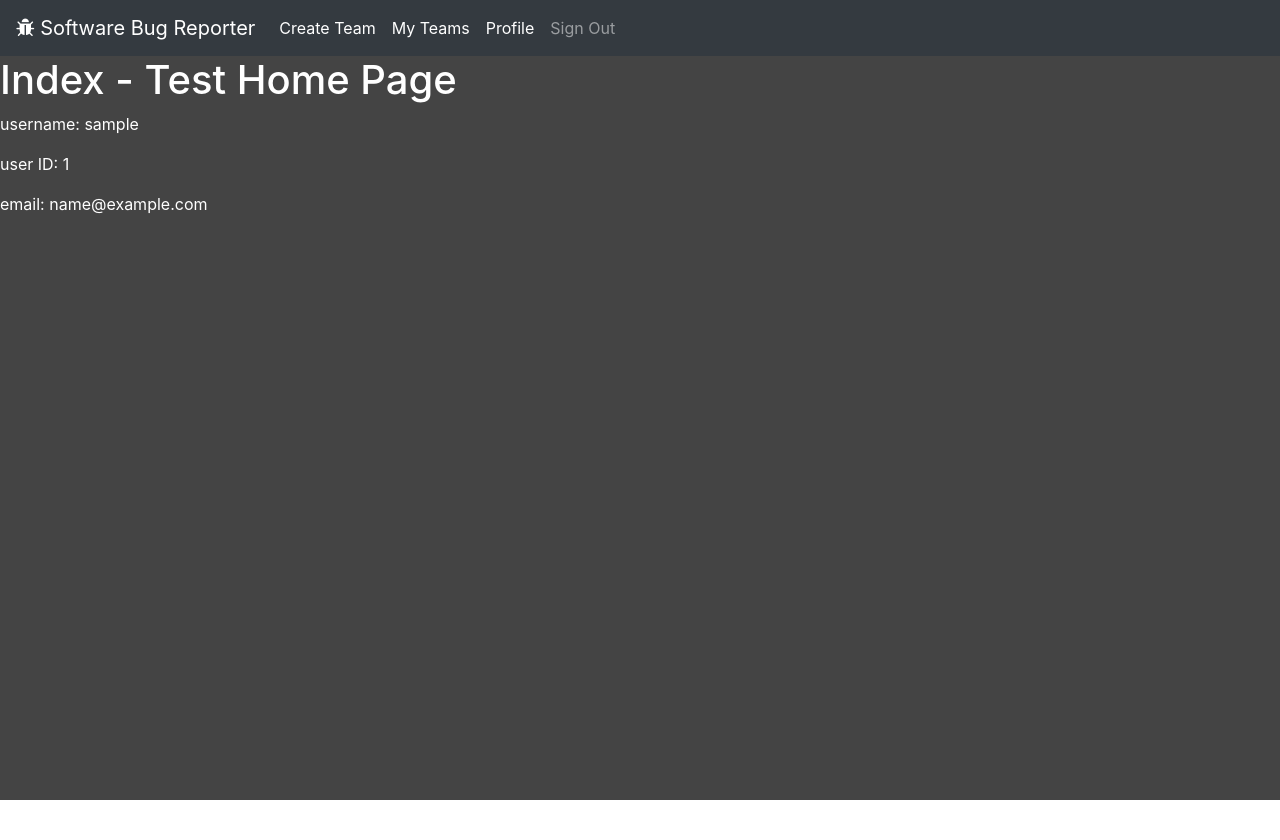
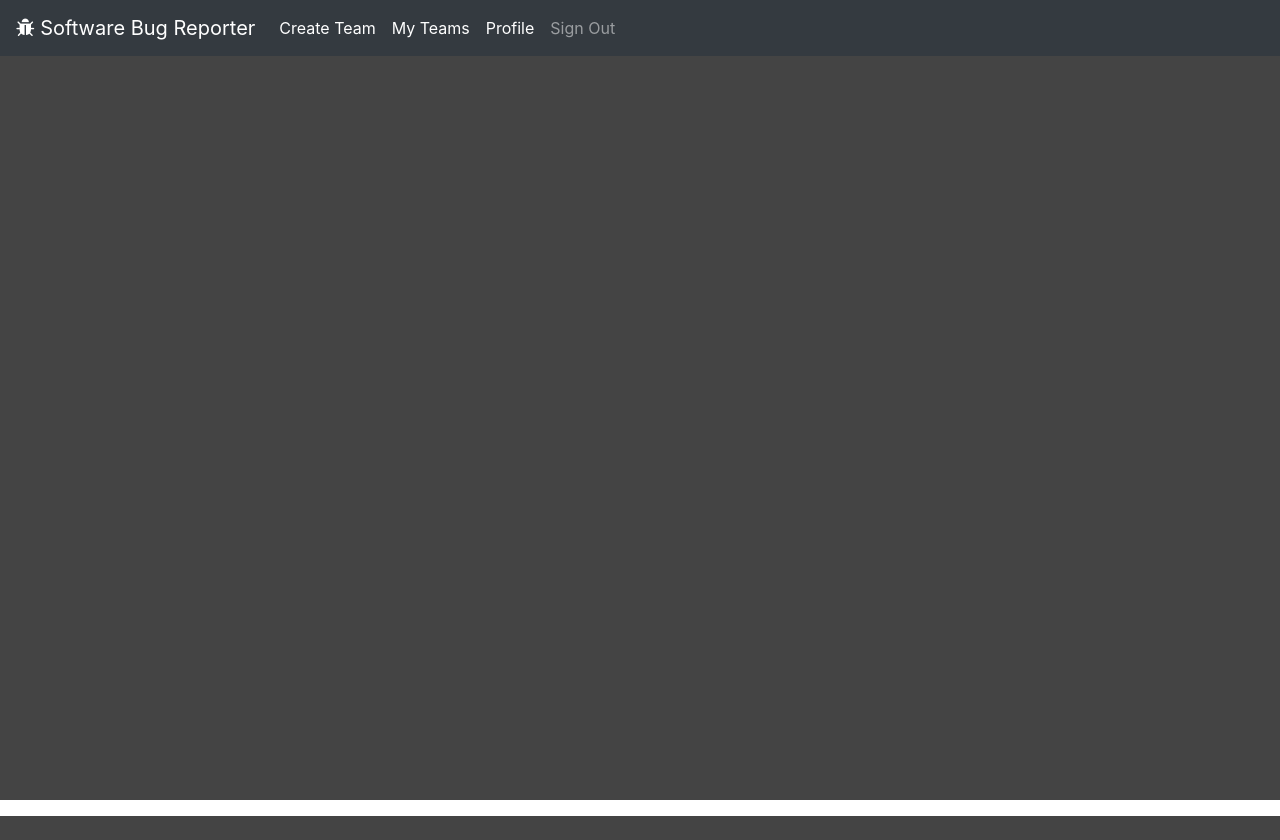
Before and after one commit to Code-Institute-Submissions/tgc07-project04, a Django app: page / in a window 1280 px wide. Shown: the top 840 px of the page. After the commit the page ends 816 px from the top, so only its background shows below. Run offline with Django 3.2, Linux system fonts and the light colour scheme; the visitor is signed in with stand-in values (Sample User, id 1); data that the repository does not hold is empty; some libraries are stand-ins or nearby versions.

Commit message:
Remove test output on index.html template and console print

```diff
--- a/home/templates/home/index.html
+++ b/home/templates/home/index.html
@@ -3,14 +3,6 @@
 {% block title %}Software Bug Reporter - Home {% endblock %}
 
 {% block content %}
-    <h1>Index - Test Home Page</h1>
-    {% if request.user.is_authenticated %}
-        <p>username: {{request.user}}</p>
-        <p>user ID: {{request.user.id}}</p>
-        <p>email: {{request.user.email}}</p>
-    {% else %}
-        <p>Please <a href="{% url 'account_login' %}">login</a></p>
-    {% endif %}
     <div class="tasks-main">
         {% include 'tasks/base-kanban-template.html' %}
     </div>
--- a/home/views.py
+++ b/home/views.py
@@ -3,11 +3,6 @@ from django.shortcuts import render
 from tasks.models import *
 
 def index(request):
-    if request.user.is_authenticated:
-        print(request.user.id)
-        print(request.user.username)
-        print(request.user.email)
-
     tasks = {}
     tasks_team = Task.objects.filter(team=1)
     stages = Stage.objects.all()
```
